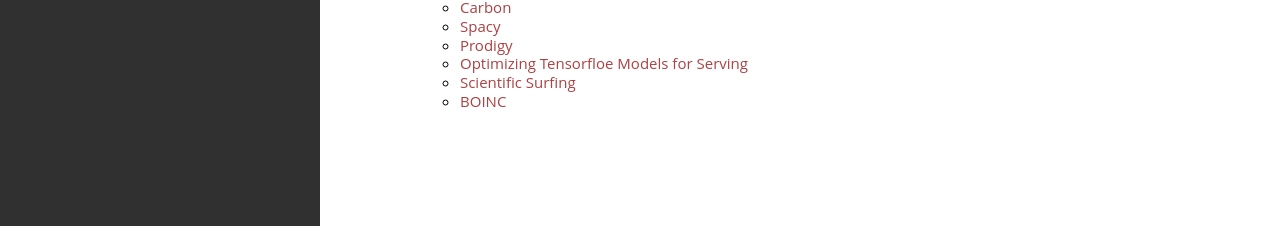
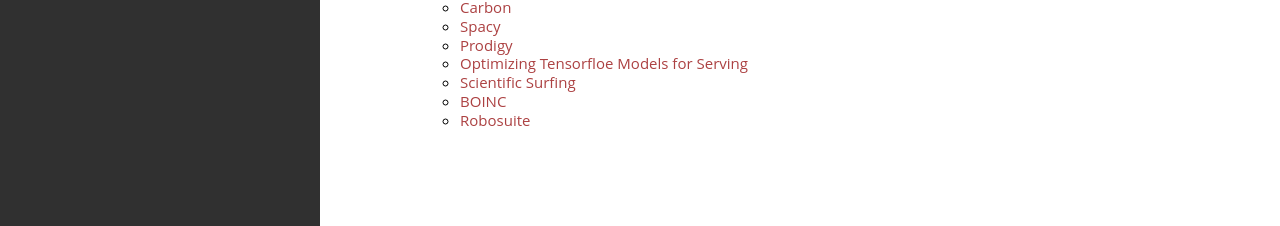
Before and after one commit to pharrellyhy/pharrellyhy.github.io.bakcup, a Jekyll site: the page built from resource.md, in a window 1280 px wide and 900 px high, scrolled down 4090 px. Shown: the part 671-897 px from the top of the window. Built offline with Jekyll 4.4.1, drawn with Linux system fonts in a browser that asks for light colours.

Commit message:
updates resource

```diff
--- a/_data/nav.yml
+++ b/_data/nav.yml
@@ -721,3 +721,6 @@
 
     - title: "BOINC"
       url: "https://boinc.berkeley.edu/"
+
+    - title: "Robosuite"
+      url: "https://robosuite.ai/"
```
